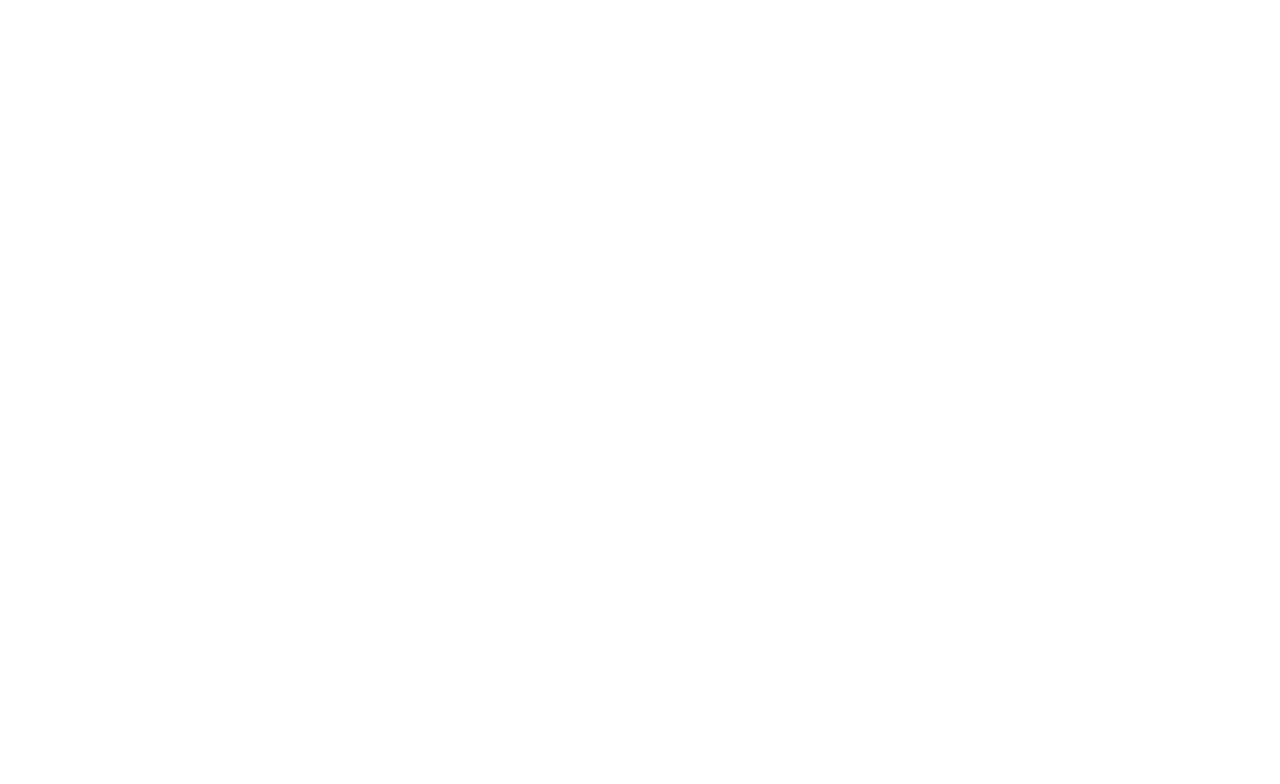
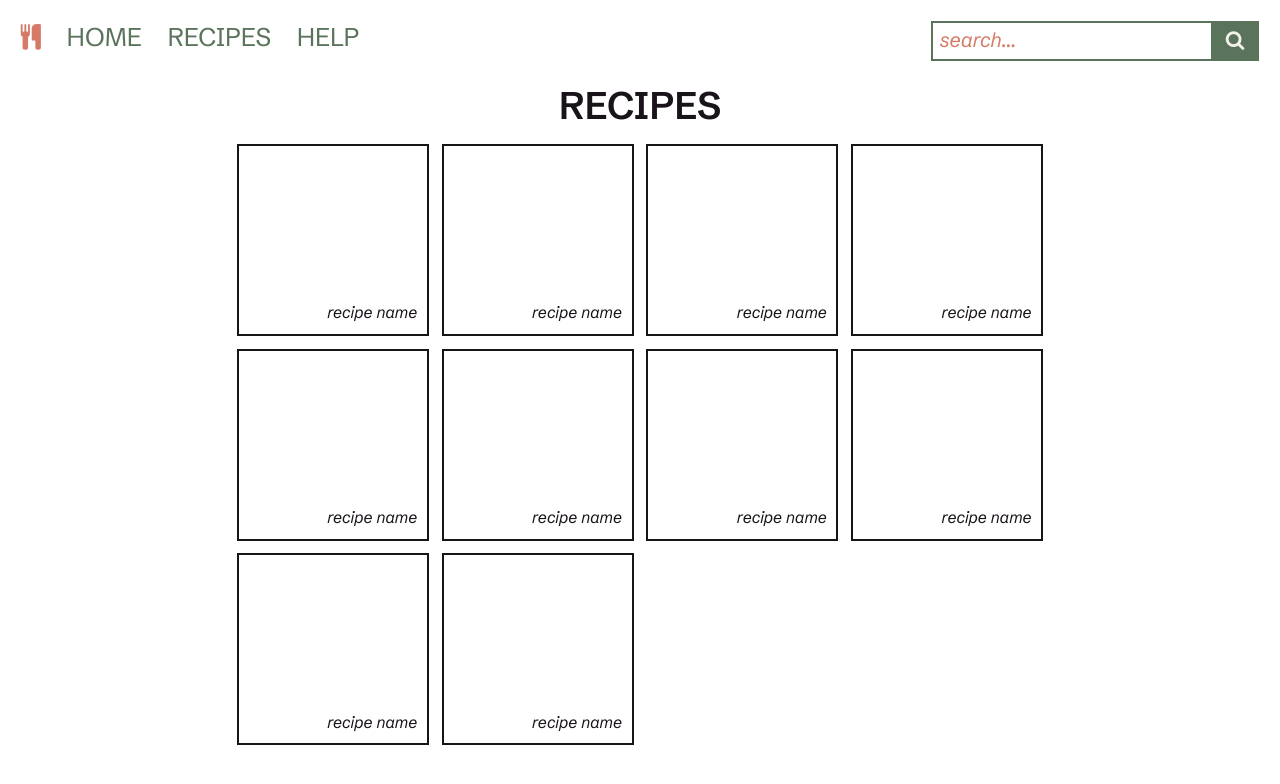
Before and after one commit to malnyrad/idm232-dkl67, a PHP site: page /recipes.html in a window 1280 px wide. Before the commit the part shown is empty. Shown: the top 784 px of the page. Run offline with PHP 8.4, Linux system fonts and the light colour scheme.

Commit message:
Fix recipes page, update CSS

```diff
--- a/recipes.html
+++ b/recipes.html
@@ -5,8 +5,58 @@
     <meta name="viewport" content="width=device-width, initial-scale=1.0">
     <title>FORKD | recipes</title>
     <link rel="stylesheet" href="styles.css">
+    <link rel="stylesheet" href="https://cdnjs.cloudflare.com/ajax/libs/font-awesome/4.7.0/css/font-awesome.min.css">
 </head>
 <body>
-
-</body>
+    <header class="navigation">
+        <div class="links">
+            <a href="index.html"><i class="fa fa-cutlery logo"></i></a>
+            <a href="index.html">HOME</a>
+            <a class="active" href="#recipes">RECIPES</a>
+            <a href="help.html">HELP</a>
+        </div>
+        <div class="search-box">
+            <form action="#">
+              <input class="search-text" type="text" placeholder="search..." name="search"><button type="submit"><i class="fa fa-search"></i></button>
+            </form>
+        </div>
+    </header>
+    <section class="hero-block">
+        <h3>RECIPES</h3>
+        <div class="center">
+        <section class="recipe-grid">
+            <div class="recipe-card">
+                <h4>recipe name</h4>
+            </div>
+            <div class="recipe-card">
+                <h4>recipe name</h4>
+            </div>
+            <div class="recipe-card">
+                <h4>recipe name</h4>
+            </div>
+            <div class="recipe-card">
+                <h4>recipe name</h4>
+            </div>
+            <div class="recipe-card">
+                <h4>recipe name</h4>
+            </div>
+            <div class="recipe-card">
+                <h4>recipe name</h4>
+            </div>
+            <div class="recipe-card">
+                <h4>recipe name</h4>
+            </div>
+            <div class="recipe-card">
+                <h4>recipe name</h4>
+            </div>
+            <div class="recipe-card">
+                <h4>recipe name</h4>
+            </div>
+            <div class="recipe-card">
+                <h4>recipe name</h4>
+            </div>
+        </section>
+    </div>
+    </section>
+ </body>
 </html>
--- a/styles.css
+++ b/styles.css
@@ -46,6 +46,15 @@
     font-size: 3vw;
     font-style: normal;
     font-weight: 600;
+    line-height: 0%;
+}
+
+h4 {
+    color: var(--black);
+    font-family: var(--schibsted-grotesk);
+    font-size: max(1.25vw, 12px);
+    font-style: italic;
+    font-weight: 400;
     line-height: 0%;
 }
 
@@ -153,6 +162,32 @@
     z-index: 1;
 }
 
+.center {
+    display: flex;
+    flex-direction: column;
+    justify-content: center;
+}
+
+.recipe-grid {
+    display: grid;
+    gap: 1vw;
+    grid-auto-rows: max(300px, auto);
+    grid-template-columns: repeat(4, 1fr);
+    width: auto;
+}
+
+.recipe-card {
+    align-items: end;
+    border: 2px solid var(--black);
+    box-sizing: border-box;
+    display: flex;
+    flex-direction: column;
+    height: min(300px, 15vw);
+    justify-content: end;
+    padding-right: 0.75vw;
+    width: min(300px, 15vw);
+}
+
 @media (width <= 900px) {
     .navigation input[type=text] {
         font-size: max(1vw, 16px);
@@ -162,6 +197,11 @@
     .navigation .search-box button {
         font-size: max(1vw, 16px);
         padding: 0.25vw 0.5vw;
+    }
+
+    .recipe-grid {
+        gap: 0.75vw;
+        grid-template-columns: repeat(3, 1fr);
     }
 }
 
@@ -186,4 +226,9 @@
         flex-direction: row;
         justify-content: end;
     }
+
+    .recipe-grid {
+        gap: 0.5vw;
+        grid-template-columns: repeat(2, 1fr);
+    }
 }
```
